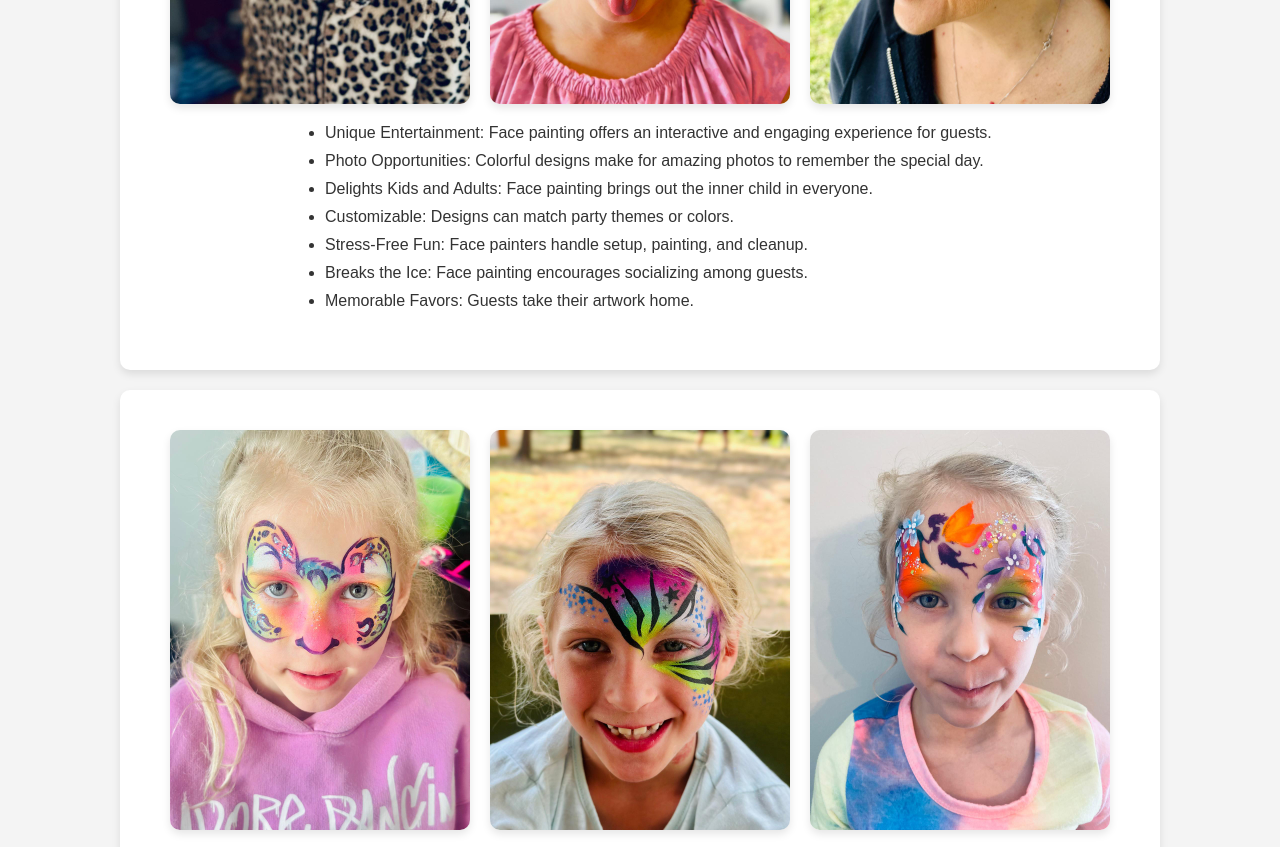
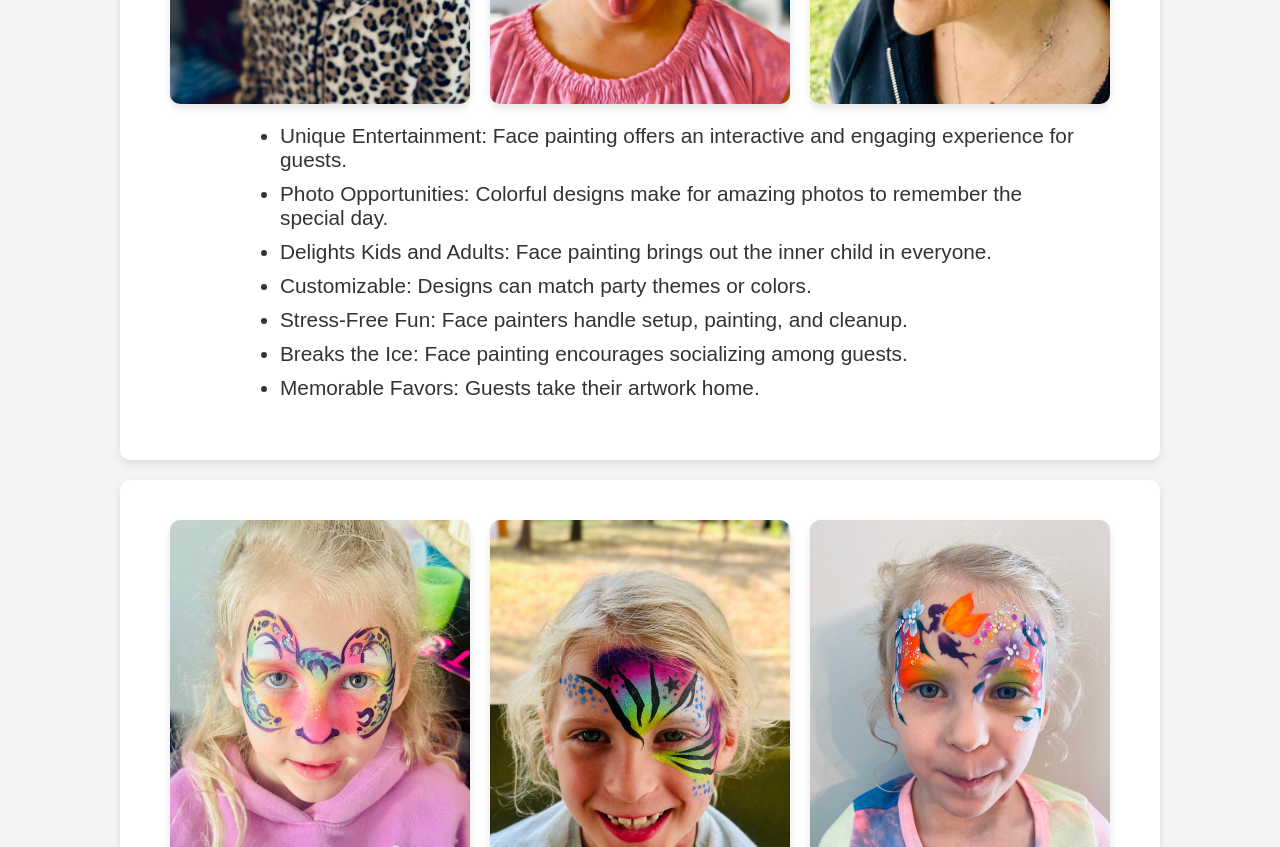
Before and after one commit to mpaskal/cheekyfaceskamloops, a plain HTML site: page index.html in a window 1280 px wide. Shown: the part 2420-3267 px from the top of the page. Drawn offline with Linux system fonts and the light colour scheme.

Commit message:
Add new features or changes

```diff
--- a/styles.css
+++ b/styles.css
@@ -207,12 +207,12 @@ nav a:hover {
 .benefits-list {
     text-align: left; /* Align text to the left */
     color: #333;
-    font-size: 1em;
+    font-size: 1.3em;
     margin-top: 20px;
     max-width: 800px;
     margin: 20px auto;
     list-style-type: disc; /* Add bullet markers */
-    padding-left: 170px; /* Add padding for bullets */
+    padding-left: 80px; /* Add padding for bullets */
     justify-content: center;
 }
 
```
